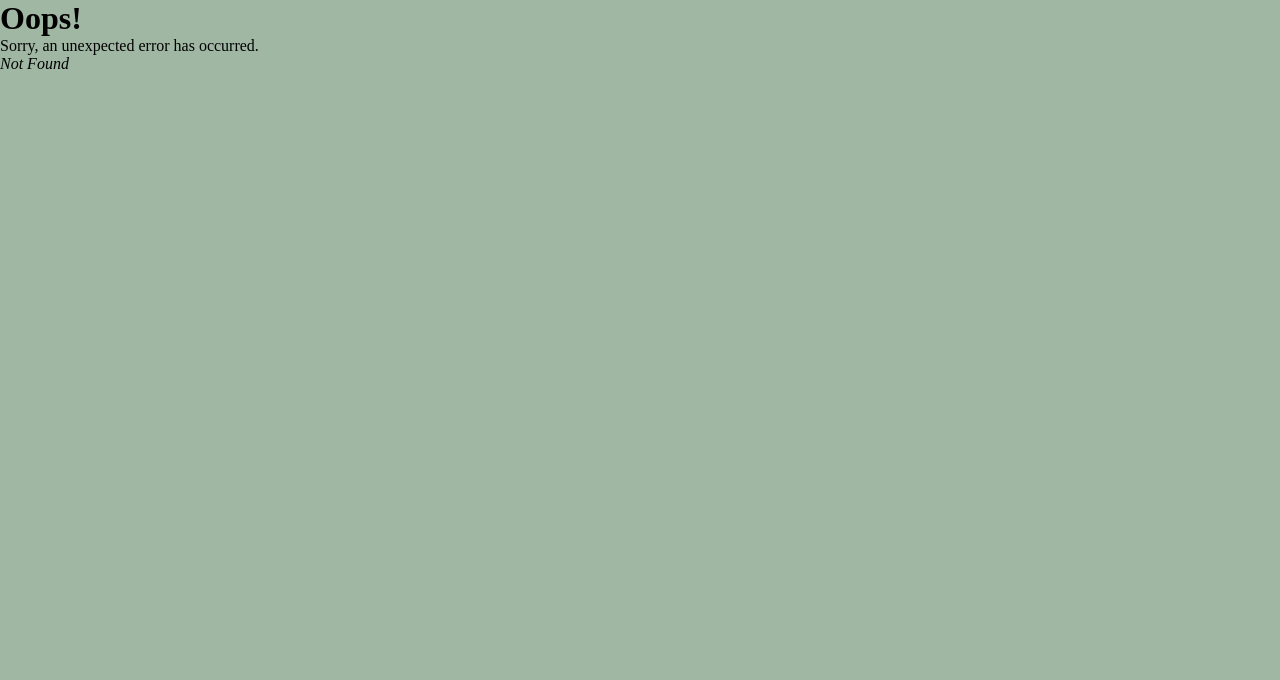
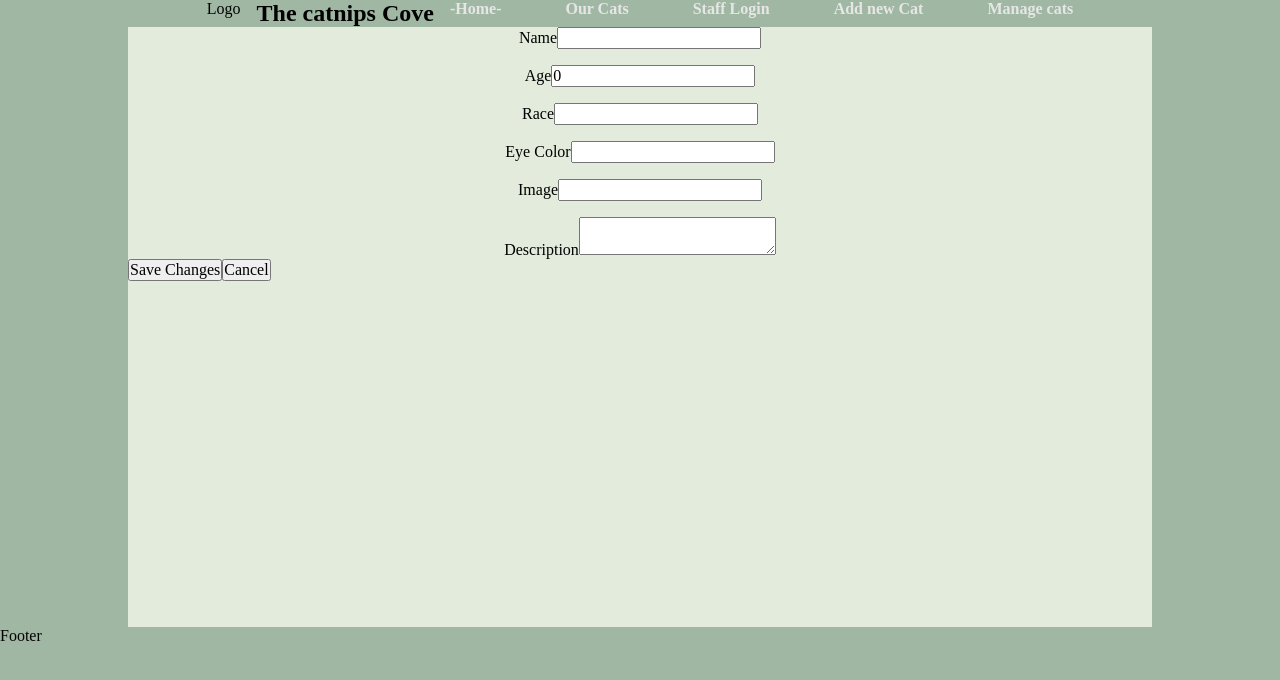
Before and after one commit to chlkstn/Individuellt-projekt-examinerande, a React (Vite) app in the folder catnipscove/: page /manage/edit/1 in a window 1280 px wide. Before the commit this address had no page. Shown: the top 680 px of the page. Built offline with nearby package versions, Linux system fonts and the light colour scheme.

Commit message:
Adding edit form functionality

```diff
--- a/catnipscove/src/CatContext.tsx
+++ b/catnipscove/src/CatContext.tsx
@@ -68,8 +68,29 @@ export const CatProvider: React.FC<{ children: ReactNode }> = ({
     localStorage.setItem("cats", JSON.stringify(updatedCats)); // Persist to local storage if needed
   };
 
+  // function to edit the information on a cat and save to local storage
+  const editCat = (updatedCat: Cat) => {
+    const updatedCats = cats.map((cat) =>
+      cat.id === updatedCat.id ? updatedCat : cat
+    );
+    setCats(updatedCats);
+    localStorage.setItem("cats", JSON.stringify(updatedCats)); // Persist to local storage
+  };
+
+  // Function to remove the cat from the array and save to local storage
+
+  const removeCat = (id: number) => {
+    const updatedCats = cats.filter((cat) => cat.id !== id);
+    setCats(updatedCats);
+    localStorage.setItem("cats", JSON.stringify(updatedCats)); // Persist to local storage
+  };
+
+
+
+  // Saving da information in the context provider
+
   return (
-    <CatContext.Provider value={{ cats, addCat, loading, error }}>
+    <CatContext.Provider value={{ cats, addCat, loading, error, removeCat, editCat }}>
       {children}
     </CatContext.Provider>
   );
--- /dev/null
+++ b/catnipscove/src/components/EditForm.tsx
@@ -0,0 +1,97 @@
+import { useState, useEffect } from "react";
+import { useCats } from "../CatContext";
+import { Cat } from "../Interface"; // Import Cat interface
+import { useNavigate, useParams } from "react-router-dom";
+
+const EditForm: React.FC = () => {
+  const { id } = useParams<{ id: string }>(); // Get the cat ID from the URL
+  const { cats, editCat } = useCats();
+  const navigate = useNavigate();
+  const catToEdit = cats.find((cat) => cat.id === Number(id));
+
+  const [name, setName] = useState(catToEdit?.name || "");
+  const [age, setAge] = useState<number>(catToEdit?.age || 0);
+  const [race, setRace] = useState(catToEdit?.race || "");
+  const [eyecolor, setEyecolor] = useState(catToEdit?.eyecolor || "");
+  const [image, setImage] = useState(catToEdit?.image || "");
+  const [description, setDescription] = useState(catToEdit?.description || "");
+
+  const handleSubmit = () => {
+    if (catToEdit) {
+      const updatedCat: Cat = {
+        ...catToEdit,
+        name,
+        age,
+        race,
+        eyecolor,
+        image,
+        description,
+      };
+      editCat(updatedCat);
+      navigate("/manage"); // Navigate back to Manage page after saving
+    }
+  };
+
+  const handleCancel = () => {
+    navigate("/manage"); // Navigate back to Manage page if canceled
+  };
+
+  return (
+    <>
+      <form>
+        <label>
+          Name
+          <input
+            type="text"
+            value={name}
+            onChange={(e) => setName(e.target.value)}
+          />
+        </label>
+        <label>
+          Age
+          <input
+            type="number"
+            value={age}
+            onChange={(e) => setAge(Number(e.target.value))}
+          />
+        </label>
+        <label>
+          Race
+          <input
+            type="text"
+            value={race}
+            onChange={(e) => setRace(e.target.value)}
+          />
+        </label>
+        <label>
+          Eye Color
+          <input
+            type="text"
+            value={eyecolor}
+            onChange={(e) => setEyecolor(e.target.value)}
+          />
+        </label>
+        <label>
+          Image
+          <input
+            type="text"
+            value={image}
+            onChange={(e) => setImage(e.target.value)}
+          />
+        </label>
+        <label>
+          Description
+          <textarea
+            value={description}
+            onChange={(e) => setDescription(e.target.value)}
+          />
+        </label>
+      </form>
+
+      <button onClick={handleSubmit}>Save Changes</button>
+      <button onClick={handleCancel}>Cancel</button>
+    </>
+  );
+};
+
+export default EditForm;
--- a/catnipscove/src/routes/Manage.tsx
+++ b/catnipscove/src/routes/Manage.tsx
@@ -1,9 +1,14 @@
-import React from "react";
+import React, { useState } from "react";
 import { useCats } from "../CatContext"; // Use the context hook
 import Card from "../components/Card";
+import EditForm from "../components/EditForm";
+import { Cat } from "../Interface";
+import { useNavigate } from "react-router-dom";
 
 const Manage: React.FC = () => {
   const { cats, loading, error } = useCats(); // Get cats, loading, and error from context
+  const [catToEdit, setCatToEdit] = useState<Cat | null>(null);
+  const navigate = useNavigate(); // Initialize navigate
 
   if (loading) {
     return <div>Loading...</div>;
@@ -13,11 +18,19 @@ const Manage: React.FC = () => {
     return <div>Error: {error}</div>;
   }
 
+  const handleEditClick = (catId: number) => {
+    navigate(`/manage/edit/${catId}`); // Navigate to the edit route
+  };
+
+
+
   return (
     <section className="gallery">
       {cats.map((cat) => (
-        <Card key={cat.id} cat={cat} />
-
+        <div key={cat.id}>
+          <Card cat={cat} />
+          <button onClick={() => handleEditClick(cat.id)}>Edit</button>
+        </div>
       ))}
     </section>
   );
```
Also changed, not shown: catnipscove/src/components/AddForm.tsx (renamed from catnipscove/src/components/Form.tsx, +5 -3 lines), catnipscove/src/components/Edit.tsx (added, +19 -0 lines), catnipscove/src/main.tsx (+9 -3 lines), catnipscove/src/components/Remove.tsx (added).
